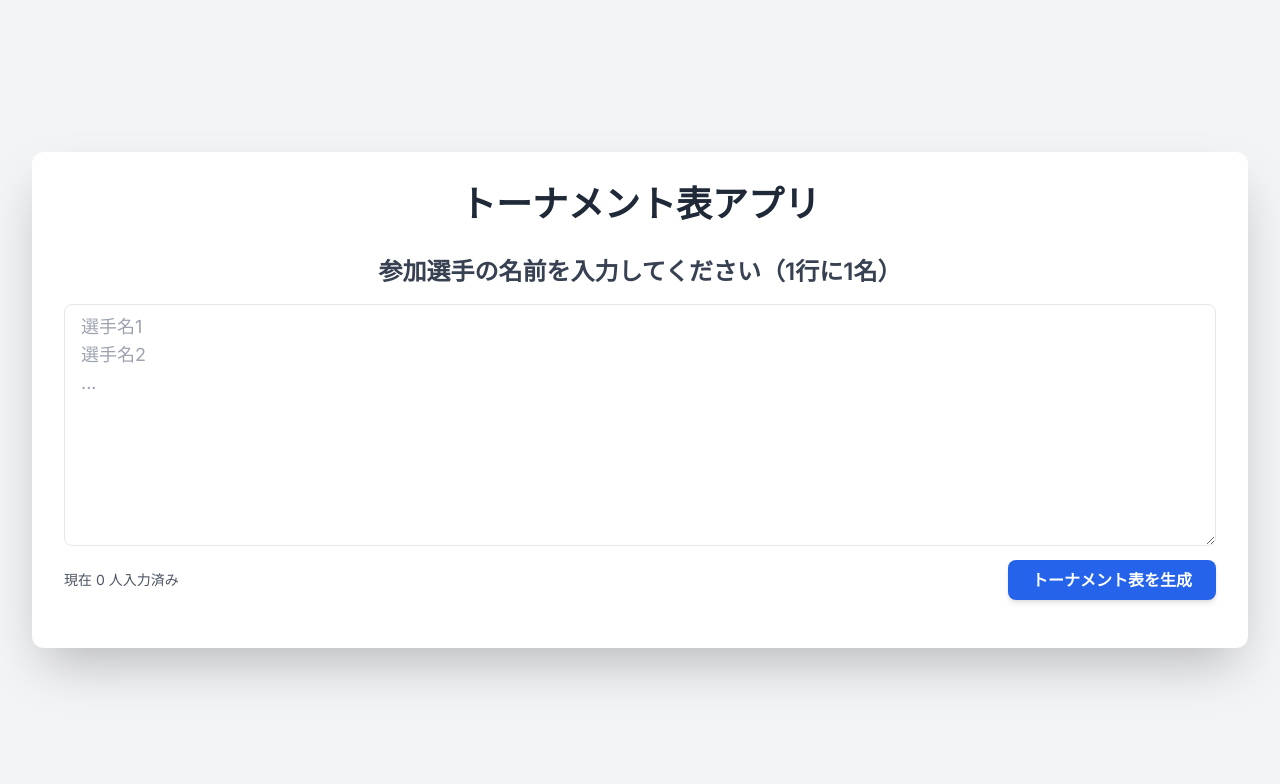
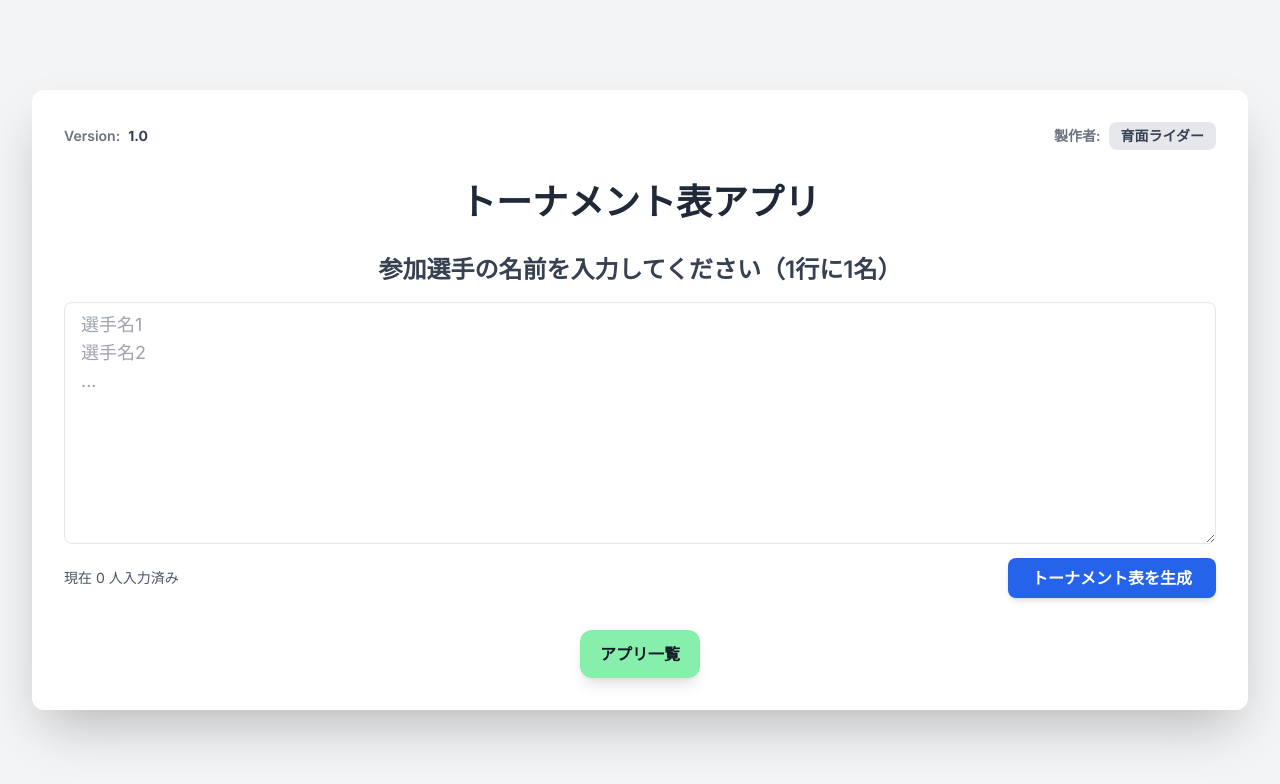
Before and after one commit to ikumenrider/tournamentgenerator, a plain HTML site: page index.html in a window 1280 px wide. Drawn offline with nearby package versions, Linux system fonts and the light colour scheme.

Commit message:
Update index.html

```diff
--- a/index.html
+++ b/index.html
@@ -107,7 +107,22 @@
 </head>
 <body class="bg-gray-100 flex items-center justify-center p-8 min-h-screen">
 
-    <div class="container mx-auto p-8 bg-white rounded-xl shadow-2xl max-w-full">
+    <div class="container mx-auto p-8 bg-white rounded-xl shadow-2xl max-w-full relative">
+        <!-- バージョン情報と製作者情報を直接配置 -->
+        <div class="flex justify-between items-center mb-8">
+            <div class="flex items-center space-x-2">
+                <span class="text-sm font-semibold text-gray-500">Version:</span>
+                <span class="text-sm font-bold text-gray-700">1.0</span>
+            </div>
+
+            <div class="flex items-center space-x-2">
+                <span class="text-sm font-semibold text-gray-500">製作者:</span>
+                <a href="https://youtube.com/@ikumenrider?si=LXddF5sxgnGMxwHd" target="_blank" class="p-1 px-3 bg-gray-200 text-gray-700 rounded-lg text-sm font-bold transition-all duration-200 transform hover:scale-105 hover:bg-gray-300">
+                    育面ライダー
+                </a>
+            </div>
+        </div>
+
         <h1 class="text-4xl font-bold text-center mb-8 text-gray-800">トーナメント表アプリ</h1>
 
         <div id="setup-container">
@@ -133,6 +148,13 @@
         <div class="flex justify-end space-x-4 mt-4" id="bracket-buttons" style="display:none;">
             <button id="regenerateBracket" class="bg-purple-600 hover:bg-purple-700 text-white font-semibold py-2 px-6 rounded-lg shadow-md transition-colors">トーナメントを組みなおす</button>
             <button id="resetBracket" class="bg-red-500 hover:bg-red-600 text-white font-semibold py-2 px-6 rounded-lg shadow-md transition-colors">リセット</button>
+        </div>
+
+        <!-- アプリ一覧ボタンを真ん中の一番下に配置 -->
+        <div class="flex justify-center mt-8">
+            <a id="btn-app-list" href="https://ikumenrider.github.io/ikumenrider/" target="_blank" class="p-3 px-5 bg-green-300 text-gray-900 font-bold rounded-xl shadow-lg hover:bg-green-400 transition-all duration-200 transform hover:scale-105">
+                アプリ一覧
+            </a>
         </div>
 
     </div>
```
